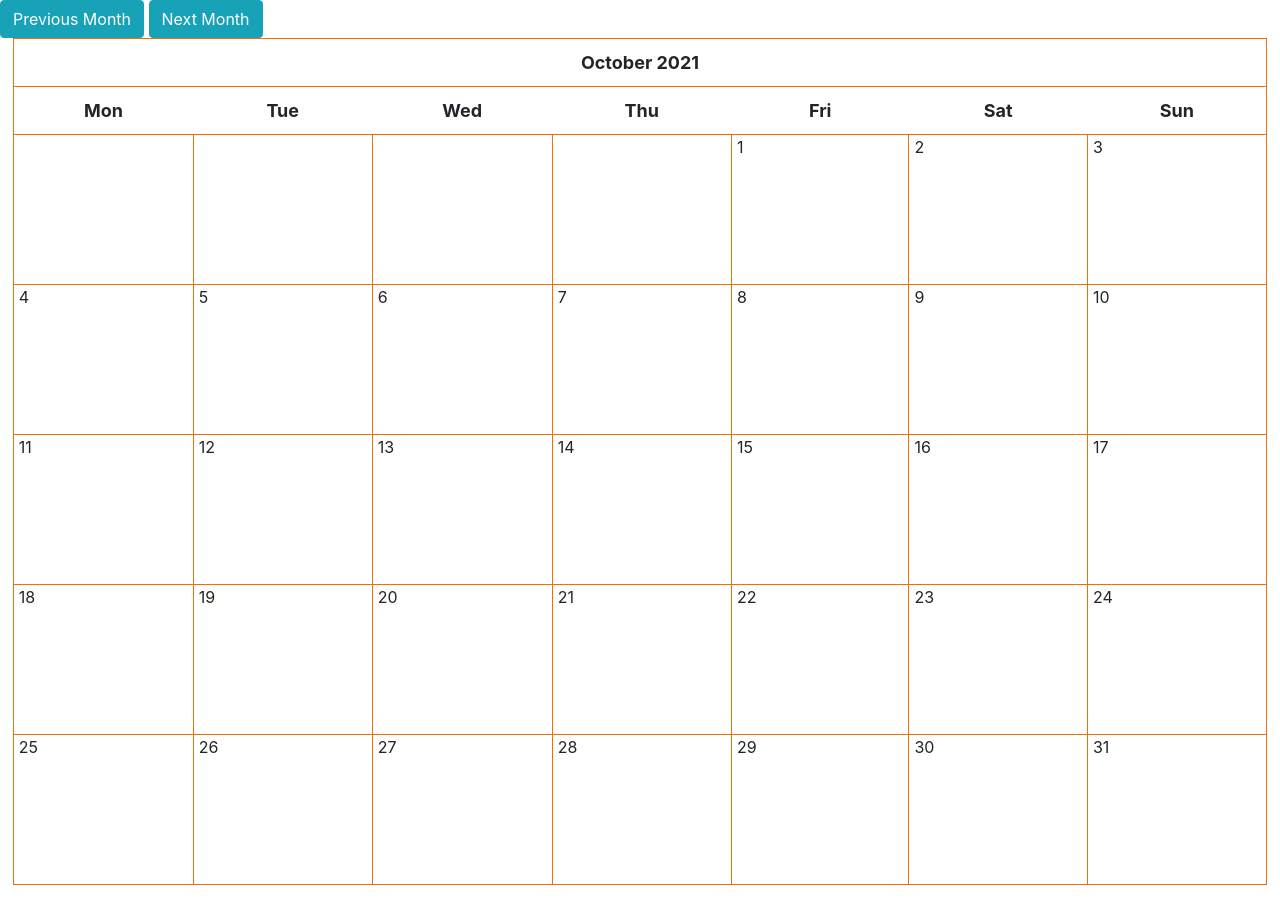
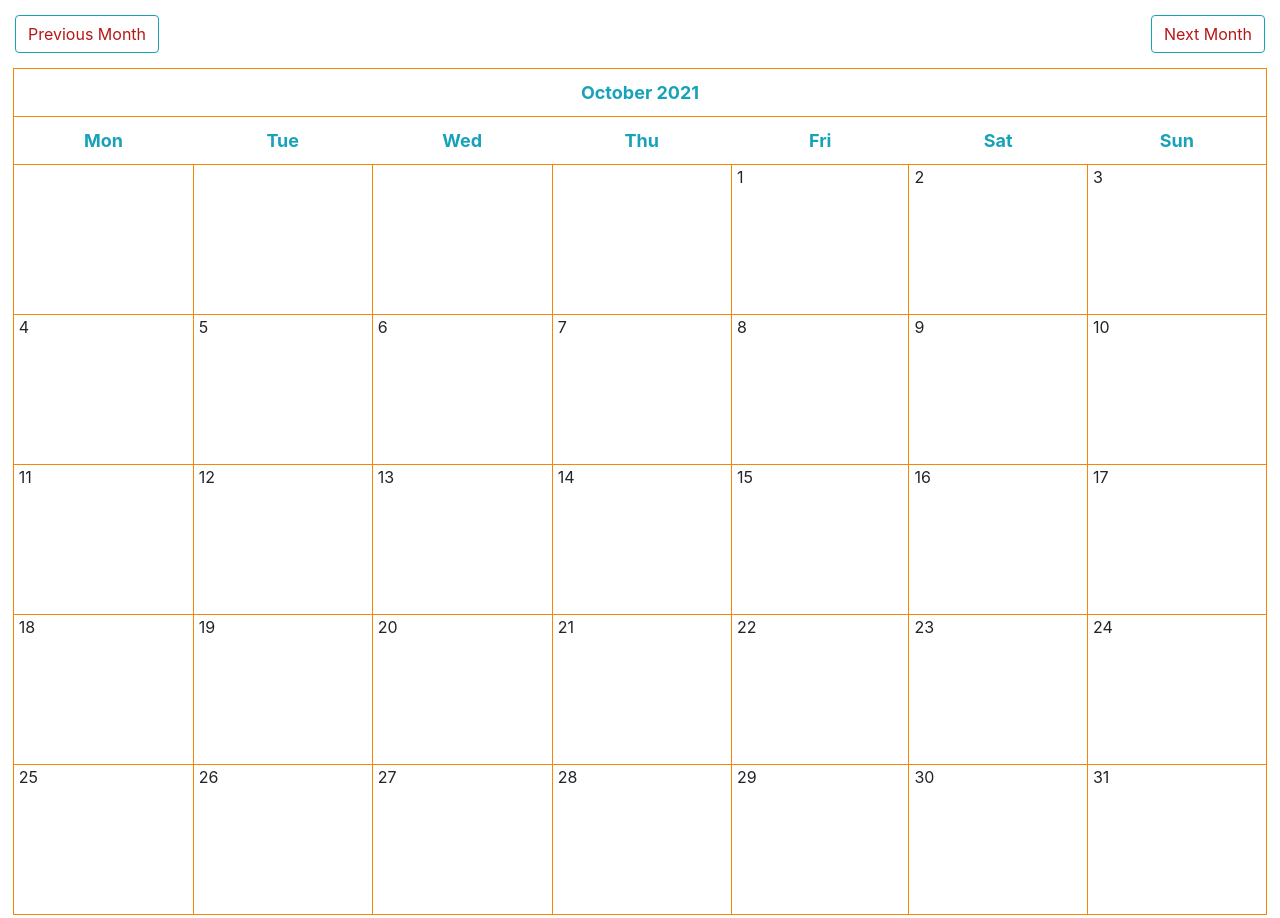
Before and after one commit to zachogan007/UVA_OffGroundsHousingWebApp, a Django app: page /calendar/ in a window 1280 px wide. Before the commit the page ends 885 px from the top, so only its background shows below. Run offline with Django 3.2, Linux system fonts and the light colour scheme; data that the repository does not hold is empty; some libraries are stand-ins or nearby versions.

Commit message:
fixing styling issue

```diff
--- a/offGrounds/static/calendar/css/styles.css
+++ b/offGrounds/static/calendar/css/styles.css
@@ -5,13 +5,14 @@
 }
 
 .calendar tr, .calendar td {
-    border: 1px solid rgb(236, 111, 8);
+  border: 1px solid rgb(248, 134, 3);
 }
 
 .calendar th {
   padding: 10px;
   text-align: center;
   font-size: 18px;
+  color: #17a2b8;
 }
 
 .calendar td {
@@ -34,5 +35,25 @@
 }
 
 a {
-    color:#1a92a5;
+  color: #17a2b8;
 }
+
+
+.left {
+  float: left;
+}
+
+.right {
+  float: right;
+}
+
+.btn {
+  outline: none;
+  color: rgb(182, 23, 23);
+  background-color: transparent;
+  box-shadow: 0 0 0 0;
+}
+
+.clearfix {
+  margin: 15px;
+}
--- a/offGrounds/templates/calendar/base.html
+++ b/offGrounds/templates/calendar/base.html
@@ -9,7 +9,7 @@
   <!-- Bootstrap CSS -->
   <link rel="stylesheet" href="https://maxcdn.bootstrapcdn.com/bootstrap/4.0.0/css/bootstrap.min.css">
   <link rel="stylesheet" href="https://use.fontawesome.com/releases/v5.0.10/css/all.css">
-  <link rel="stylesheet" type="text/css" href="{% static 'calendar/css/styles.css' %}">
+  <link rel="stylesheet" type="text/css" href="{% static 'calendar\css\styles.css' %}">
   <title>Django Calendar App</title>
 </head>
 <body>
--- a/offGrounds/templates/login/index.html
+++ b/offGrounds/templates/login/index.html
@@ -26,7 +26,7 @@
        <a class="nav-item nav-link active text-sm text-white" href="#">Reviews</a>
      </li>
      <li>
-      <a class="nav-item nav-link active text-sm text-white" href="/calendar">Events</a>
+      <a class="nav-item nav-link active text-sm text-white" href="/calendar">Calendar</a>
     </li>
      <li>
       <a class="nav-item nav-link active text-sm text-white" href="/logout">Logout</a>
```
Also changed, not shown: offGrounds/templates/calendar/css/styles.css (deleted, +0 -59 lines). Lines whose indentation alone changed are shown as unchanged.
